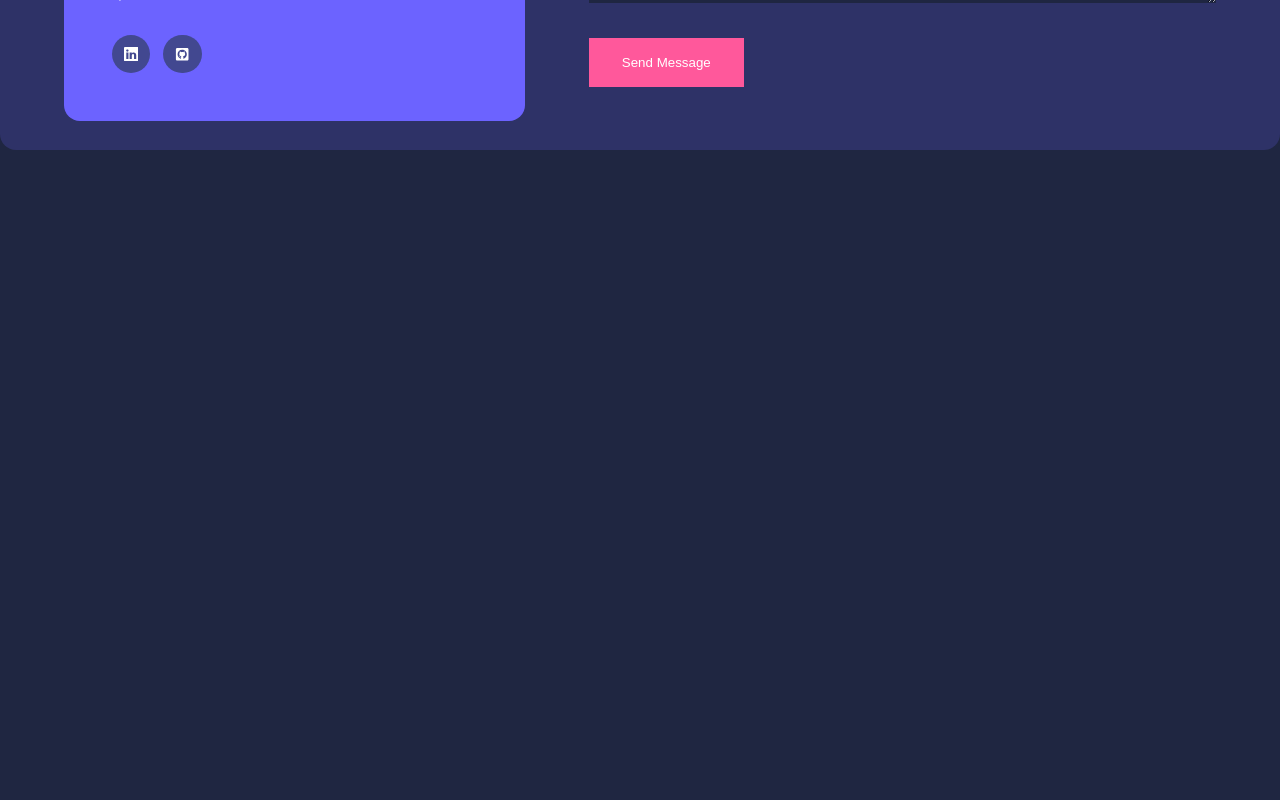
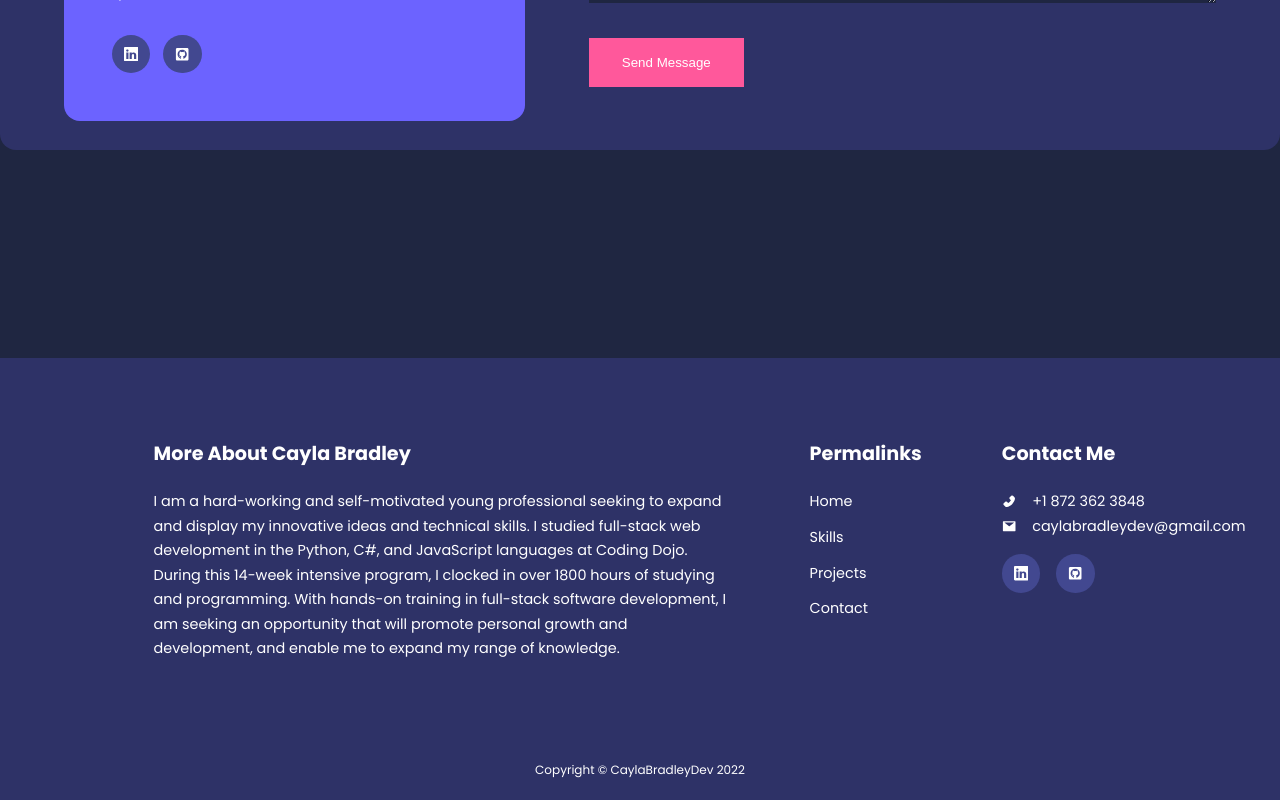
Before and after one commit to caynoelani/react-portfolio, a React (Create React App) app in the folder client/: page / in a window 1280 px wide. Shown: the part 3105-3905 px from the top of the page. Before the commit the page ends 3463 px from the top, so only its background shows below. Built offline with nearby package versions, Linux system fonts and the light colour scheme.

Commit message:
Footer container

```diff
--- a/client/src/App.js
+++ b/client/src/App.js
@@ -1,5 +1,5 @@
 import './styles/App.scss';
-import { Header, Skills, Projects, Contact } from './container'
+import { Header, Skills, Projects, Contact, Footer } from './container'
 import { Navbar } from './components'
 
 function App() {
@@ -10,6 +10,7 @@ function App() {
       <Skills />
       <Projects />
       <Contact />
+      <Footer />
     </div>
   );
 }
--- a/client/src/constants/images.js
+++ b/client/src/constants/images.js
@@ -34,7 +34,9 @@ import programmer2 from '../assets/images/programmer2.webp';
 import python from '../assets/images/python.png';
 import react from '../assets/images/react.png';
 import redux from '../assets/images/redux.png';
+import renee from '../assets/images/renee.png';
 import renee1 from '../assets/images/renee1.png';
+import renee2 from '../assets/images/renee2.png';
 import sanity from '../assets/images/sanity.png';
 import sass from '../assets/images/sass.png';
 import softwareDevelopment from '../assets/images/softwareDevelopment.jpeg';
@@ -82,7 +84,9 @@ export default {
     python,
     react,
     redux,
+    renee,
     renee1,
+    renee2,
     sanity,
     sass,
     softwareDevelopment,
--- a/client/src/constants/projectsData.js
+++ b/client/src/constants/projectsData.js
@@ -7,7 +7,7 @@ const projectsData = () => {
                 title: 'Personal Portfolio',
                 role: 'Software Engineer',
                 images: [images.personalPortfolio, images.personalPortfolio1, images.personalPortfolio2] ,
-                summary: 'A fully responsive, frontend webpage designed to showcase my expanding list of projects and skills',
+                summary: 'A fully responsive, reactive webpage designed to showcase my expanding list of projects and skills',
                 technologies: ['JavaScript', 'React', 'React-Icons', 'Framer-Motion', 'SASS/SCSS', 'formspree', 'CSS', 'HTML'],
                 demoUrl: '#',
                 codeUrl: "https://github.com/caynoelani/react-portfolio",
@@ -16,7 +16,7 @@ const projectsData = () => {
             {
                 title: 'Renée Admin Console',
                 role: 'Software Engineer',
-                images: [images.renee1,] ,
+                images: [images.renee, images.renee1, images.renee2,] ,
                 summary: 'Conducted a mobile audit and frontend overhaul, introducing a cross-platform, mobile-responsive experience',
                 technologies: ['Go', 'JavaScript', 'Vue','CoreUi', 'CSS', 'HTML'],
                 demoUrl: 'https://www.myrenee.io/',
--- /dev/null
+++ b/client/src/container/Footer/Footer.jsx
@@ -0,0 +1,65 @@
+import React from 'react'
+
+import { Button } from '../../components'
+import { BsLinkedin } from 'react-icons/bs'
+import { FaGithubSquare } from 'react-icons/fa'
+import { AiFillPhone, AiFillMail } from 'react-icons/ai'
+import './Footer.scss'
+
+const Footer = () => {
+    return (
+        <footer className='footer'>
+            <div className="app__container footer__container">
+                <div className="footer__description">
+                    <a href="#home" className="footer__logo">
+                        <h5>More About Cayla Bradley</h5>
+                    </a>
+                    <p>
+                        I am a hard-working and self-motivated young professional seeking to expand and display my innovative ideas and technical skills. I studied full-stack web development in the Python, C#, and JavaScript languages at Coding Dojo. During this 14-week intensive program, I clocked in over 1800 hours of studying and programming. With hands-on training in full-stack software development, I am seeking an opportunity that will promote personal growth and development, and enable me to expand my range of knowledge.
+                    </p>
+                </div>
+                <div className="footer__permalinks">
+                    <h5>Permalinks</h5>
+                    <ul>
+                        <li><a href="#home">Home</a></li>
+                        <li><a href="#skills">Skills</a></li>
+                        <li><a href="#projects">Projects</a></li>
+                        <li><a href="#contact">Contact</a></li>
+                    </ul>
+                </div>
+                <div className="footer__contact-details">
+                    <h5>Contact Me</h5>
+                    <div>
+                        <p>
+                            <AiFillPhone />
+                            +1 872 362 3848
+                        </p>
+                        <p>
+                            <AiFillMail />
+                            caylabradleydev@gmail.com
+                        </p>
+                    </div>
+                    <div className="footer__socials">
+                        <Button
+                            href='https://www.linkedin.com/in/caylabradley/'
+                            text={<BsLinkedin />}
+                            classes='btn--social'
+                            type='anchor--external'
+                        />
+                        <Button
+                            href='https://github.com/caynoelani'
+                            text={<FaGithubSquare />}
+                            classes='btn--social'
+                            type='anchor--external'
+                        />
+                    </div>
+                </div>
+            </div>
+            <div className="footer__copyright">
+                <small>Copyright &copy; CaylaBradleyDev 2022</small>
+            </div>
+        </footer>
+    )
+}
+
+export default Footer
--- /dev/null
+++ b/client/src/container/Footer/Footer.scss
@@ -0,0 +1,52 @@
+@use '../../styles/variables';
+
+.footer {
+    background-color: variables.$color-bg1;
+    padding-top: 5rem;
+    font-size: 0.9rem;
+
+    &__container {
+        display: grid;
+        grid-template-columns: 2fr auto auto;
+        gap: 5rem;
+
+        > div h5 {
+            margin-bottom: 1.2rem;
+        }
+    }
+
+    &__description {
+        width: 45vw;
+
+        p {
+            margin: 0 0 2rem;
+        }
+    }
+
+    ul li {
+        margin-bottom: 0.7rem;
+
+        a:hover {
+            text-decoration: underline;
+        }
+    }
+
+    &__contact-details p {
+        display: flex;
+        align-items: center;
+        gap: 1rem;
+    }
+
+    &__socials {
+        display: flex;
+        gap: 1rem;
+        font-size: 1.2rem;
+        margin-top: 1rem;
+    }
+
+    &__copyright {
+        text-align: center;
+        margin-top: 4rem;
+        padding-bottom: 1.2rem;
+    }
+}
--- a/client/src/container/index.js
+++ b/client/src/container/index.js
@@ -2,3 +2,4 @@ export { default as Header } from './Header/Header'
 export { default as Skills } from './Skills/Skills'
 export { default as Projects } from './Projects/Projects'
 export { default as Contact } from './Contact/Contact'
+export { default as Footer } from './Footer/Footer'
```
Also changed, not shown: client/src/assets/images/renee.png (added), client/src/assets/images/renee2.png (added).
